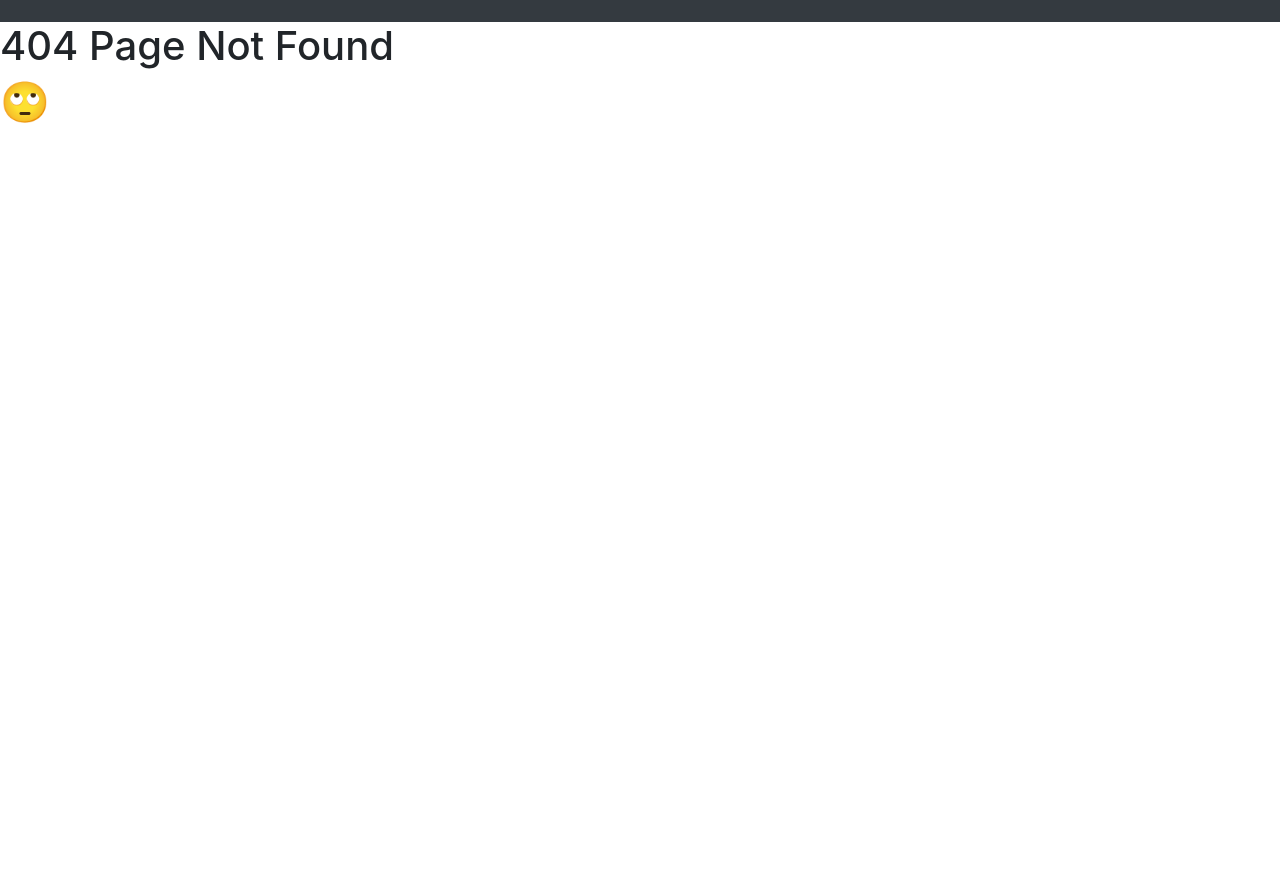
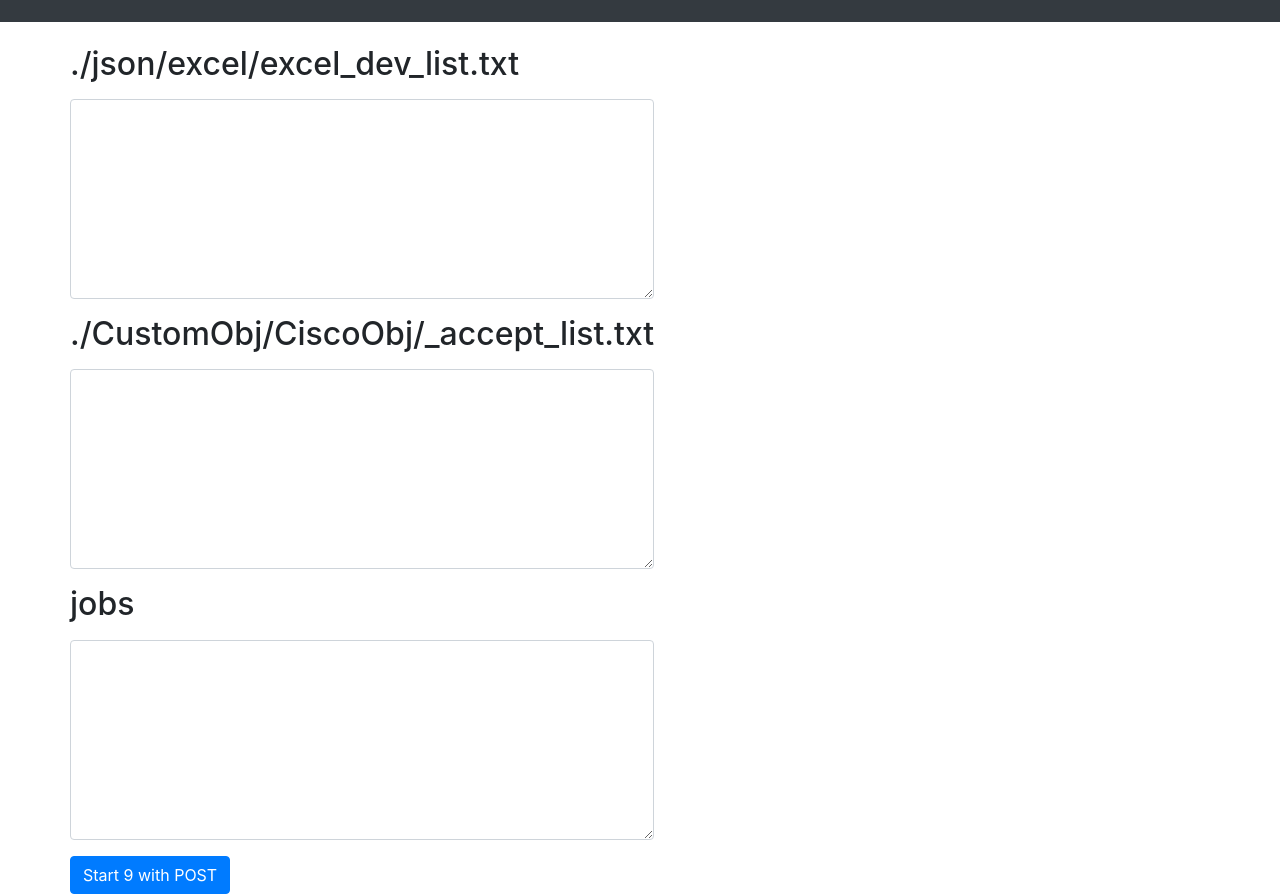
Before and after one commit to paglipay/React-Portfolio, a React (Create React App) app in the folder client/: page /dynamicform in a window 1280 px wide. Shown: the part 153-1047 px from the top of the page. Before the commit the page ends 800 px from the top, so only its background shows below. Built offline with nearby package versions, Linux system fonts and the light colour scheme.

Commit message:
dynamiv Form

```diff
--- a/client/src/App.js
+++ b/client/src/App.js
@@ -21,6 +21,7 @@ import PrivateRoute from "./components/PrivateRoute";
 import TouchlessLogin from "./components/TouchlessLogin/TouchlessLoginUrl";
 import EmployeeAppointments from './components/EmployeeAppointments/AppointmentsContainer';
 import DTree from './components/DTree';
+import DynamicForm from './components/DTree/DynamicForm';
 
 function App() {
 
@@ -91,8 +92,8 @@ function App() {
             <Route exact path="/todos">
               <Todos />
             </Route>
-            <Route exact path="/employeeappointments">
-              <EmployeeAppointments />
+            <Route exact path="/dynamicform">
+              <DynamicForm />
             </Route>
             <Route exact path="/employeedirectory">
               <EmployeeDirectory />
--- /dev/null
+++ b/client/src/components/DTree/DynamicForm.js
@@ -0,0 +1,101 @@
+import React, { useState, useEffect } from 'react'
+import { Container, Row, Col, ListGroup, Accordion, Card, Button, ButtonGroup, Badge, Form } from 'react-bootstrap'
+import axios from "axios";
+
+function DynamicForm() {
+    const [sessionId, setSessionId] = useState('9');
+    const [submitData, setSubmitData] = useState({
+        // "./json/excel/excel_dev_list.txt": "br00f2n.luskin.ucla.net",
+        "./json/excel/excel_dev_list.txt": 'br01f2.carnesalecommons.ucla.net',
+        // "./CustomObj/CiscoObj/_accept_list.txt": configTextAreaVal,
+        // "C:/Users/Paul Aglipay/Desktop/New folder/br00f2n.luskin.ucla.net.txt": configTextAreaVal,
+        "jobs": [
+            {
+                "import": "Key"
+            },
+            {
+                "True": [
+                    {
+                        "True": "./CustomObj/CiscoObj/create_cisco_json_test.json"
+                    },
+                    {
+                        "True": "./CustomObj/CiscoObj/cisco_json_test_dev_list.json"
+                    },
+                    {
+                        "False": "./CustomObj/CiscoObj/process_cisco_acls.json"
+                    }
+                ]
+            },
+        ]
+    });
+    const [formItems, setFormItems] = useState([
+        { "id": "./json/excel/excel_dev_list.txt", "value": "" },
+        { "id": "./CustomObj/CiscoObj/_accept_list.txt", "value": "" },
+        {
+            "id": "jobs",
+            "value": [
+                {
+                    "import": "Key"
+                },
+                {
+                    "True": [
+                        {
+                            "True": "./CustomObj/CiscoObj/create_cisco_json_test.json"
+                        },
+                        {
+                            "True": "./CustomObj/CiscoObj/cisco_json_test_dev_list.json"
+                        },
+                        {
+                            "False": "./CustomObj/CiscoObj/process_cisco_acls.json"
+                        }
+                    ]
+                },
+            ]
+        }
+    ]);
+
+    useEffect(() => {
+        console.log(submitData)
+    }, [submitData])
+
+    const startPost = (id, d = { "(PASSCODE): ": ['26559@pa'], "custom_entry": ['echo custom_entry STUFF 1234'], "Code": [''] }) => {
+        console.log('startPost')
+        // const d = { "(PASSCODE): ": ['26559@pa'], "custom_entry": ['echo custom_entry STUFF 1234'] }
+        axios.post("/api/dtree/start/" + id, d)
+            .then(res => {
+                console.log(res.data)
+            })
+            .catch(err => console.log(err));
+    }
+
+    const handleChange = e => {
+        console.log(e.target.id)
+        setSubmitData({
+            ...submitData,
+            [e.target.id]: e.target.value
+        })
+        // this.setState({ [e.target.name]: e.target.value });
+    }
+
+    return (
+        <Container>
+            <Row>
+                <Form>
+                    {formItems && formItems.map((d, i) =>
+                        (<React.Fragment key={`frag-${d.id}`}>
+                            {/* <h1>{d.id}</h1> */}
+                            <Form.Group key={`fg-${d.id}`} controlId={`${d.id}`}>
+                                <Form.Label key={`fl-${d.id}`}><h2 key={`h2-${d.id}`}>{d.id}</h2></Form.Label>
+                                <Form.Control key={`fc-${d.id}`} key={`fc-${d.id}`} as="textarea" onChange={(e) => handleChange(e)} rows="3" style={{ height: 200 }} />
+                            </Form.Group>
+                        </React.Fragment>)
+                    )}
+
+                    <Button onClick={() => startPost(sessionId, submitData)}>Start 9 with POST</Button>
+                </Form>
+            </Row>
+        </Container>
+    )
+}
+
+export default DynamicForm
--- a/client/src/components/DTree/index.js
+++ b/client/src/components/DTree/index.js
@@ -132,12 +132,32 @@ function DTreeForm() {
                                                             "True": "./CustomObj/CiscoObj/cisco_json_test_dev_list.json"
                                                         },
                                                         {
-                                                            "False": "./CustomObj/CiscoObj/process_cisco_conf.json"
+                                                            "False": "./CustomObj/CiscoObj/process_cisco_acls.json"
                                                         }
                                                     ]
                                                 },
                                             ]
                                         })}>Start 9 with POST</Button>
+                                        <Button onClick={() => startPost(9, {
+                                            // "./json/excel/excel_dev_list.txt": "br00f2n.luskin.ucla.net",
+                                            // "./json/excel/excel_dev_list.txt": configTextAreaVal,
+                                            // "./CustomObj/CiscoObj/_accept_list.txt": configTextAreaVal,
+                                            // "C:/Users/Paul Aglipay/Desktop/New folder/br00f2n.luskin.ucla.net.txt": configTextAreaVal,
+                                            "jobs": [
+                                                {
+                                                    "import": "ExtendedAccessListObj"
+                                                },
+                                                {
+                                                    "True": "ExtendedAccessListObj"
+                                                },
+                                                {
+                                                    "open": {
+                                                        "src_net": "149.142.0.0/16",
+                                                        "dest_net": "149.142.33.0/24"
+                                                    }
+                                                }
+                                            ]
+                                        })}>Start 9 with POST2</Button>
 
                                         {/* <Button onClick={() => {
                                             configTextAreaVal.split('\n').forEach(d => {
--- a/client/src/components/NavTabs.js
+++ b/client/src/components/NavTabs.js
@@ -37,6 +37,7 @@ function NavTabs({ authenticated, logout }) {
                         <NavDropdown.Item as={Link} to="/videochat">Video Chat</NavDropdown.Item>
                         <NavDropdown.Item as={Link} to="/chat">Chat</NavDropdown.Item>
                         <NavDropdown.Item as={Link} to="/users">Users</NavDropdown.Item> */}
+                        <NavDropdown.Item as={Link} to="/dynamicform">Form</NavDropdown.Item>
                         <NavDropdown.Item as={Link} to="/devices">Devices</NavDropdown.Item>
                         <NavDropdown.Item as={Link} to="/dtree">DTree</NavDropdown.Item>
                     </NavDropdown>
```
